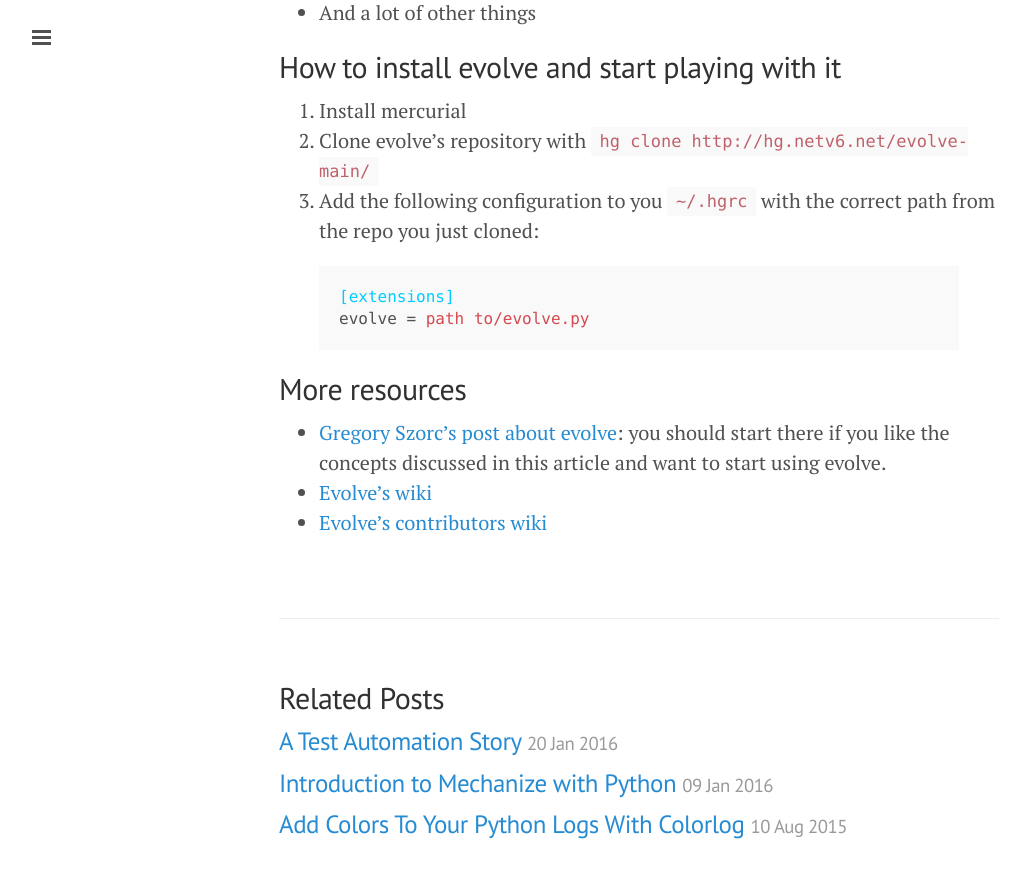
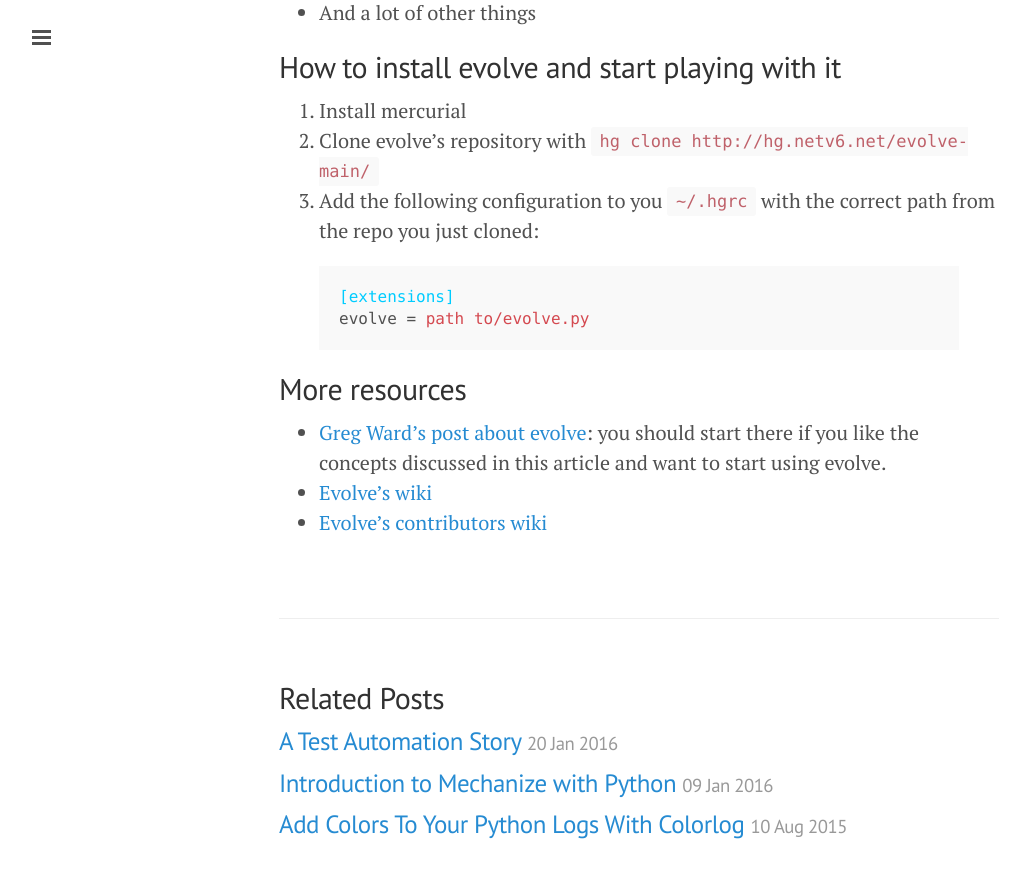
Before and after one commit to charignon/charignon.github.io, a Jekyll site: the page built from _posts/2016-02-02-changeset-evolution.md, in a window 1280 px wide and 900 px high, scrolled down 10061 px. Shown: the top 878 px of the window, without its empty margins (1-1031 px from the left). Built offline with Jekyll 4.4.1, drawn with Linux system fonts in a browser that asks for light colours; Markdown is read by kramdown in place of the engine named in the settings.

Commit message:
add links

```diff
--- a/_posts/2016-02-02-changeset-evolution.md
+++ b/_posts/2016-02-02-changeset-evolution.md
@@ -227,6 +227,6 @@
 {% endhighlight ini %}
 ## More resources
 
-- [Gregory Szorc's post about evolve](http://www.gerg.ca/evolve/user-guide.html): you should start there if you like the concepts discussed in this article and want to start using evolve.
+- [Greg Ward's post about evolve](http://www.gerg.ca/evolve/user-guide.html): you should start there if you like the concepts discussed in this article and want to start using evolve.
 - [Evolve's wiki](https://www.mercurial-scm.org/wiki/ChangesetEvolution)
 - [Evolve's contributors wiki](https://www.mercurial-scm.org/wiki/ChangesetEvolutionDevel)
```
Also changed, not shown: 3 other files.
